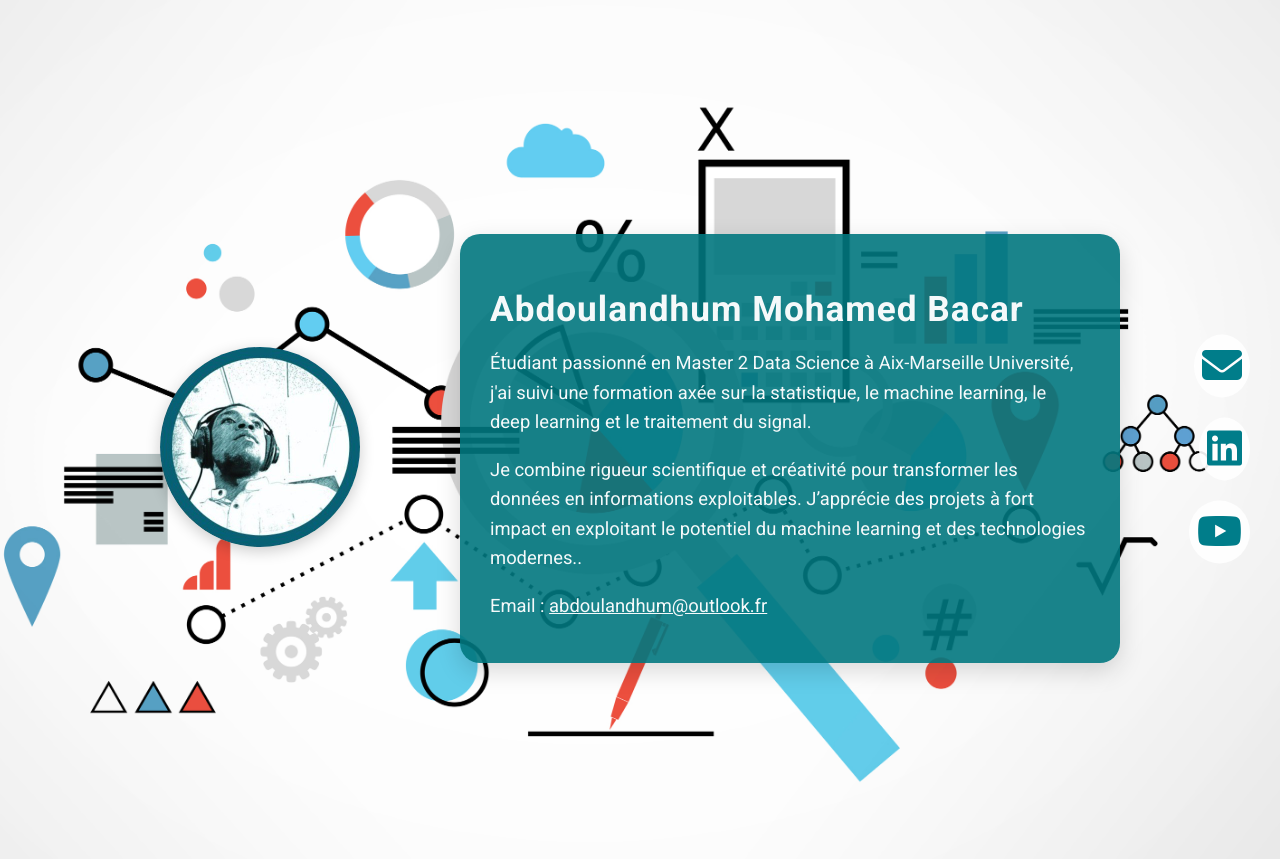
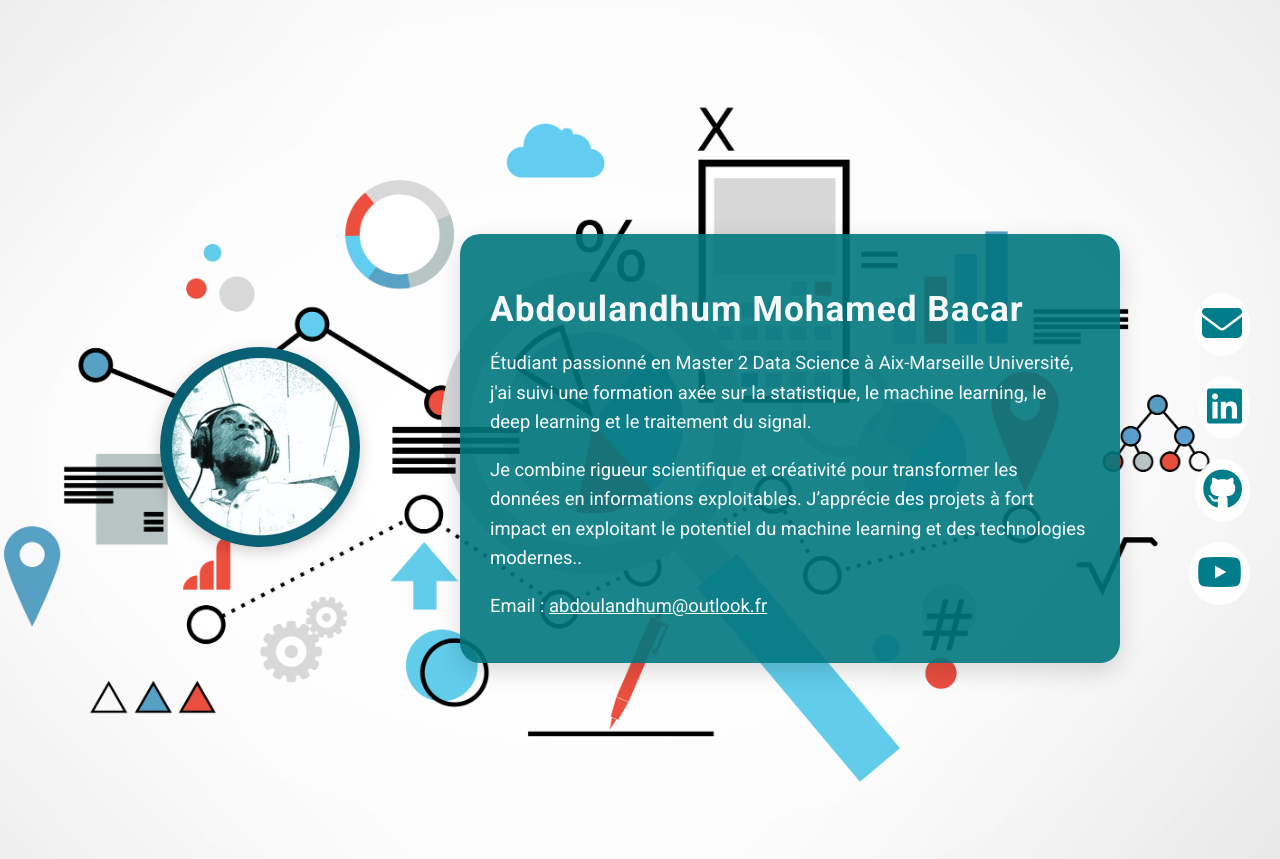
Before and after one commit to Moandhum/Mon_portfolio, a Flask app: page / in a window 1280 px wide. Shown: the part 40-899 px from the top of the page. Run offline with Flask 3, Linux system fonts and the light colour scheme.

Commit message:
ajout_lien_git_acceuil

```diff
--- a/templates/index.html
+++ b/templates/index.html
@@ -172,6 +172,7 @@
   <div class="social-icons">
     <a href="mailto:abdoulandhum@outlook.fr" title="Email"><i class="fas fa-envelope"></i></a>
     <a href="https://www.linkedin.com/in/mohamed-bacar-a-94756a236/" target="_blank" title="LinkedIn"><i class="fab fa-linkedin"></i></a>
+     <a href="https://github.com/your-github" target="_blank" title="GitHub"><i class="fab fa-github"></i></a>
     <a href="https://www.youtube.com/channel/UCvdD6hTJOeljKs1P4xwNrOQ" target="_blank" title="YouTube"><i class="fab fa-youtube"></i></a>
   </div>
 
```
